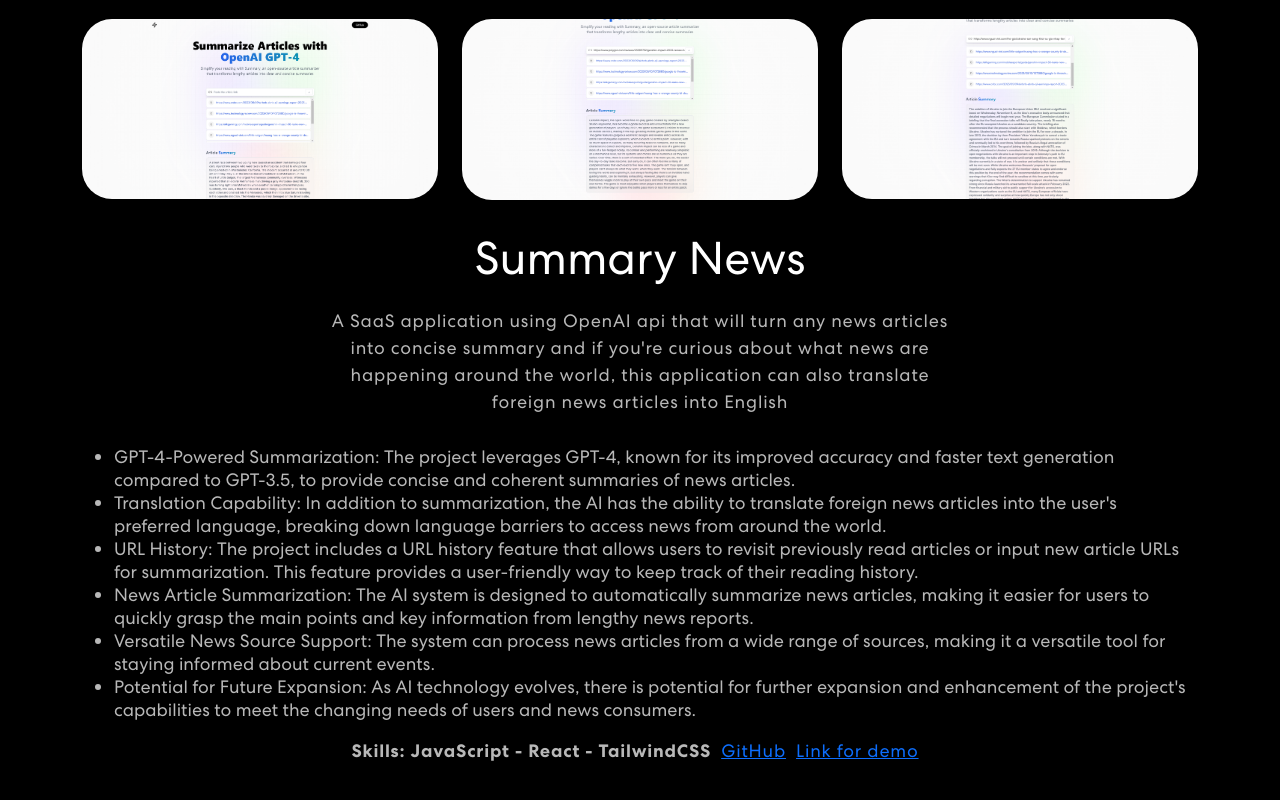
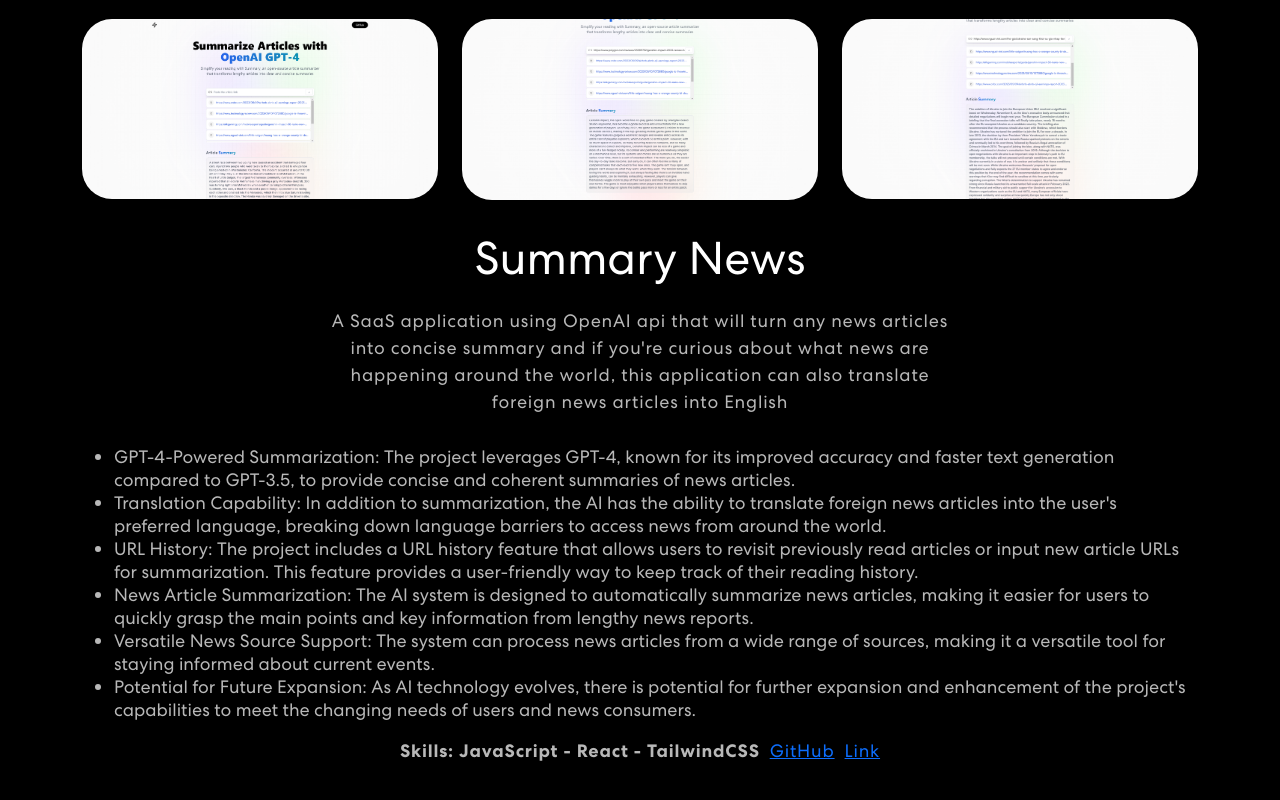
Before and after one commit to jtran714/portfoliojordan, a React (Create React App) app: page / in a window 1280 px wide. Shown: the part 1719-2519 px from the top of the page. Built offline with nearby package versions, Linux system fonts and the light colour scheme.

Commit message:
cleaned up some stuff on projectjsx

```diff
--- a/src/components/Projects.jsx
+++ b/src/components/Projects.jsx
@@ -152,7 +152,7 @@ export const Projects = () => {
                           <p>
                             <b style={{marginRight: '10px'}}>Skills: JavaScript - React - TailwindCSS</b>
                             <a href="https://github.com/jtran714/summary" style={{marginRight: '10px'}} alt='github link'>GitHub</a>
-                            <a href="https://aquamarine-chimera-41f377.netlify.app/" style={{marginRight: '10px'}} alt='summary'>Link for demo</a>
+                            <a href="https://aquamarine-chimera-41f377.netlify.app/" alt='summary'>Link</a>
                           </p>
                         </div>
                       </Tab.Pane>
```
